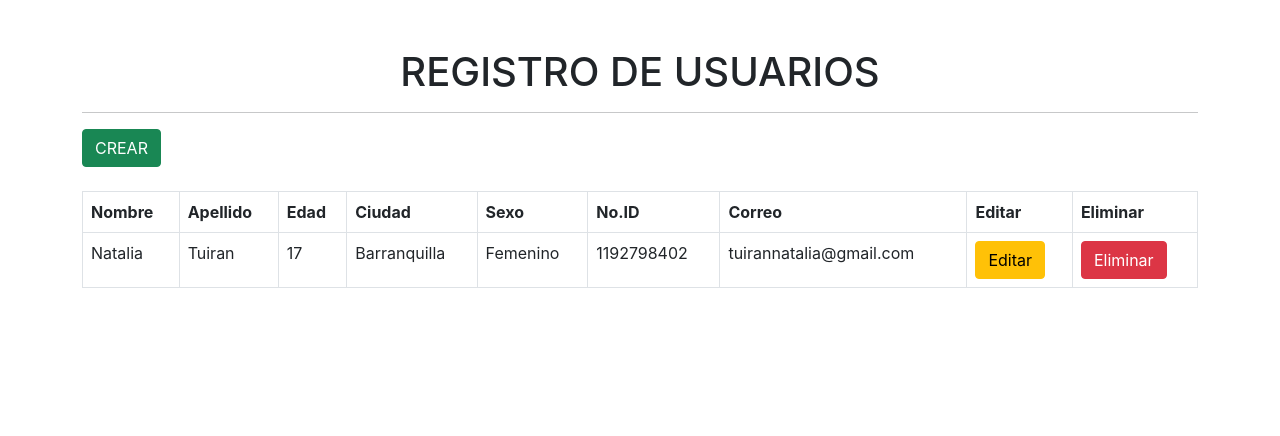
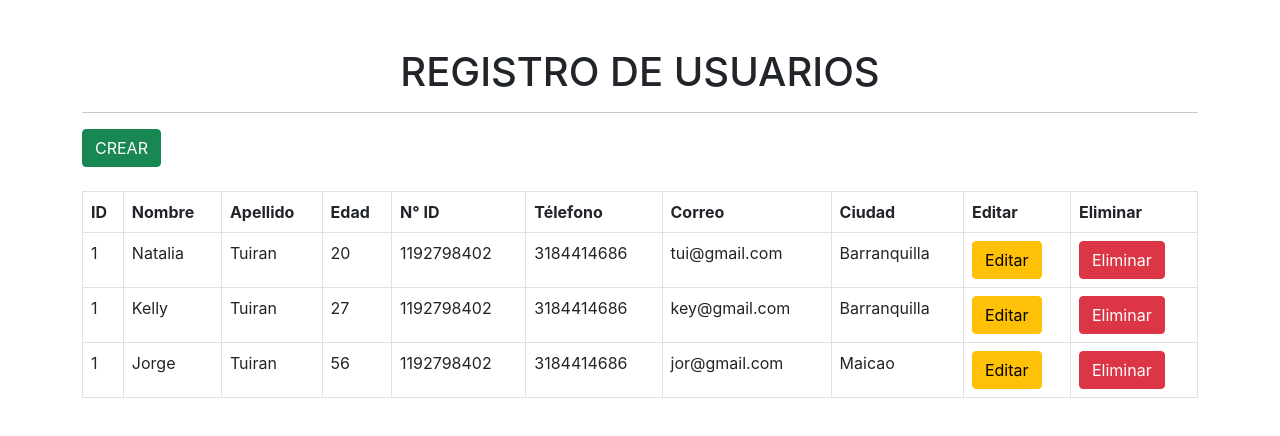
Before and after one commit to Natalia2806/react-firebase, a React (Create React App) app: page / in a window 1280 px wide. Shown: the top 436 px of the page. Built offline with nearby package versions, Linux system fonts and the light colour scheme.

Commit message:
modificaciones en el diseño

```diff
--- a/src/components/Form.jsx
+++ b/src/components/Form.jsx
@@ -1,46 +1,63 @@
+import { useState } from 'react'
 
 const Form = () => {
+    const dataPaises = [
+        { id: 1, nombre: "Natalia", apellido: "Tuiran", edad:20, idn: 1192798402, tel: 3184414686, correo:"tui@gmail.com", ciudad:"Barranquilla" },
+        { id: 1, nombre: "Kelly", apellido: "Tuiran", edad:27, idn: 1192798402, tel: 3184414686, correo:"key@gmail.com", ciudad:"Barranquilla" },
+        { id: 1, nombre: "Jorge", apellido: "Tuiran", edad:56, idn: 1192798402, tel: 3184414686, correo:"jor@gmail.com", ciudad:"Maicao" },
+        // { id: 2, nombre: "Brasil", minutos: 225 },
+        // { id: 3, nombre: "Colombia", minutos: 216 },
+        // { id: 4, nombre: "Nigeria", minutos: 216 },
+        // { id: 5, nombre: "Argentina", minutos: 207 },
+        // { id: 6, nombre: "Indonesia", minutos: 195 },
+        // { id: 7, nombre: "Emiratos Árabes Unidos", minutos: 191 },
+        // { id: 8, nombre: "México", minutos: 190 },
+        // { id: 9, nombre: "Sudáfrica", minutos: 190 },
+        // { id: 10, nombre: "Egipto", minutos: 186 },
+    ];
+
+    const [data, setData] = useState(dataPaises);
+
     return (
-        <>
         <div className="container mt-5">
             <h1 className='text-center'>REGISTRO DE USUARIOS</h1>
             <hr />
-                <button type="button" class="btn btn-success">CREAR</button>
-                <br></br>
-                <br></br>
-                <table class="table table-bordered ">
-                    <thead class="thead-light">
+            <button className="btn btn-success">CREAR</button>
+            <br /><br />
+            <table className="table table-bordered">
+                <thead>
                     <tr>
-                            <th scope="col">Nombre</th>
-                            <th scope="col">Apellido</th>
-                            <th scope="col">Edad</th>
-                            <th scope="col">Ciudad</th>
-                            <th scope="col">Sexo</th>
-                            <th scope="col">No.ID</th>
-                            <th scope="col">Correo</th>
-                            <th scope="col">Editar</th>
-                            <th scope="col">Eliminar</th>
-
+                        <th>ID</th>
+                        <th>Nombre</th>
+                        <th>Apellido</th>
+                        <th>Edad</th>
+                        <th>N° ID</th>
+                        <th>Télefono</th>
+                        <th>Correo</th>
+                        <th>Ciudad</th>
+                        <th>Editar</th>
+                        <th>Eliminar</th>
                     </tr>
                 </thead>
                 <tbody>
+                    {data.map(elemento => (
                         <tr>
-                            <td>Natalia</td>
-                            <td>Tuiran</td>
-                            <td>17</td>
-                            <td>Barranquilla</td>
-                            <td>Femenino</td>
-                            <td>1192798402</td>
-                            <td>tuirannatalia@gmail.com</td>
-                            <td><button type="button" class="btn btn-warning">Editar</button></td>
-                            <td><button type="button" class="btn btn-danger">Eliminar</button></td>
-
+                            <td>{elemento.id}</td>
+                            <td>{elemento.nombre}</td>
+                            <td>{elemento.apellido}</td>
+                            <td>{elemento.edad}</td>
+                            <td>{elemento.idn}</td>
+                            <td>{elemento.tel}</td>
+                            <td>{elemento.correo}</td>
+                            <td>{elemento.ciudad}</td>
+                            <td><button className="btn btn-warning">Editar</button></td>
+                            <td><button className="btn btn-danger">Eliminar</button></td>
                         </tr>
+                    ))
+                    }
                 </tbody>
             </table>
         </div>
-        </>
-
     )
 }
 
```
Lines whose indentation alone changed are shown as unchanged.
